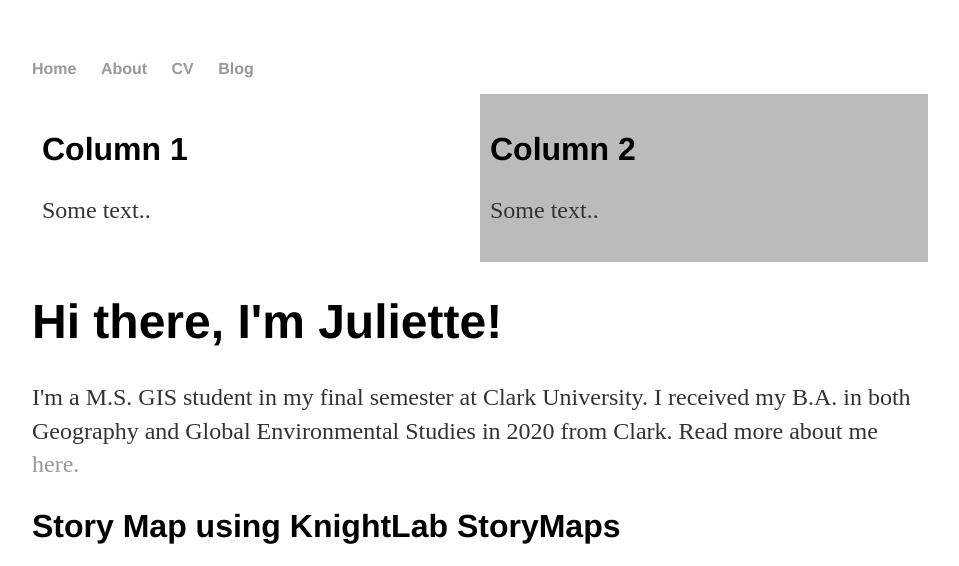
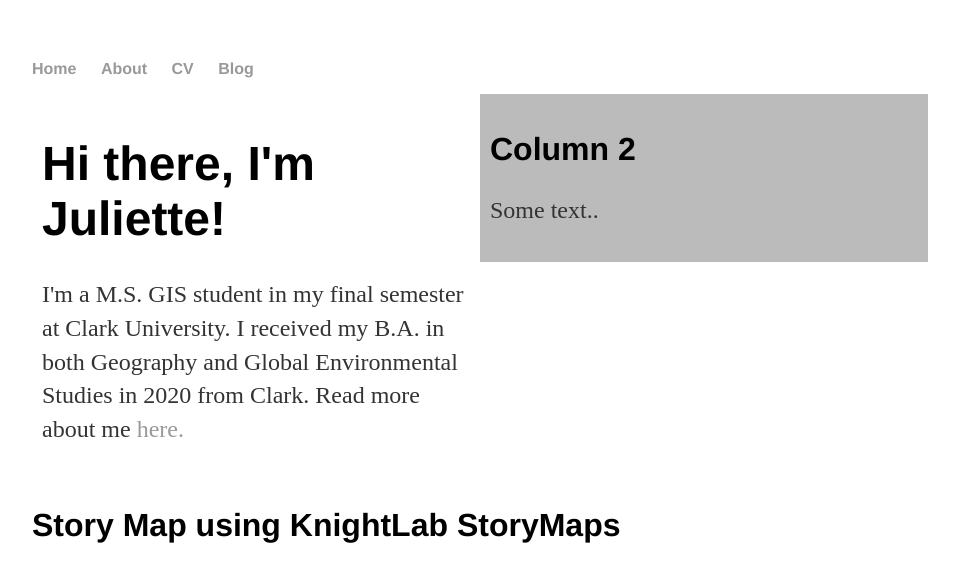
Before and after one commit to jugale/jugale.github.io, a Jekyll site: the page built from index.html, in a window 1280 px wide and 900 px high, cut to the strip 0-566 px from the top of the window. Shown: the whole strip, without its empty margins (160-1119 px from the left). Built offline with Jekyll 4.4.1, drawn with Linux system fonts in a browser that asks for light colours; a script that is not in the unit is left out; some of the changed lines change nothing that is shown.

Commit message:
update index

```diff
--- a/index.html
+++ b/index.html
@@ -28,8 +28,10 @@ title: Juliette Gale, GIS Specialist & Remote Sensing Analyst
 <body>
 <div class="row">
   <div class="column">
-    <h2>Column 1</h2>
-    <p>Some text..</p>
+		<div class="blurb">
+			<h1>Hi there, I'm Juliette!</h1>
+			<p>I'm a M.S. GIS student in my final semester at Clark University. I received my B.A. in both Geography and Global Environmental Studies in 2020 from Clark. Read more about me <a href="/about">here.</a></p>
+		</div><!-- /.blurb -->
   </div>
   <div class="column" style="background-color:#bbb;">
     <h2>Column 2</h2>
@@ -37,10 +39,7 @@ title: Juliette Gale, GIS Specialist & Remote Sensing Analyst
   </div>
 </div>
 
-<div class="blurb">
-	<h1>Hi there, I'm Juliette!</h1>
-	<p>I'm a M.S. GIS student in my final semester at Clark University. I received my B.A. in both Geography and Global Environmental Studies in 2020 from Clark. Read more about me <a href="/about">here.</a></p>
-</div><!-- /.blurb -->
+
 
 	<h2> Story Map using KnightLab StoryMaps </h2>
 	<iframe src="https://uploads.knightlab.com/storymapjs/7b3edf7a33b56487a5f4bc3389b7f36e/hero-fieldwork-summer-2019/index.html" frameborder="0" width="100%" height="800"></iframe>
```
